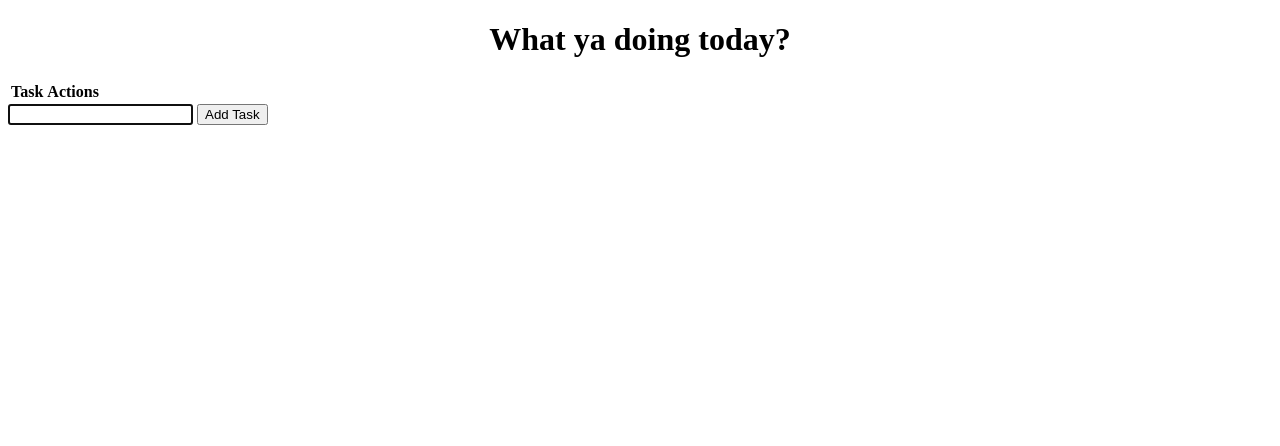
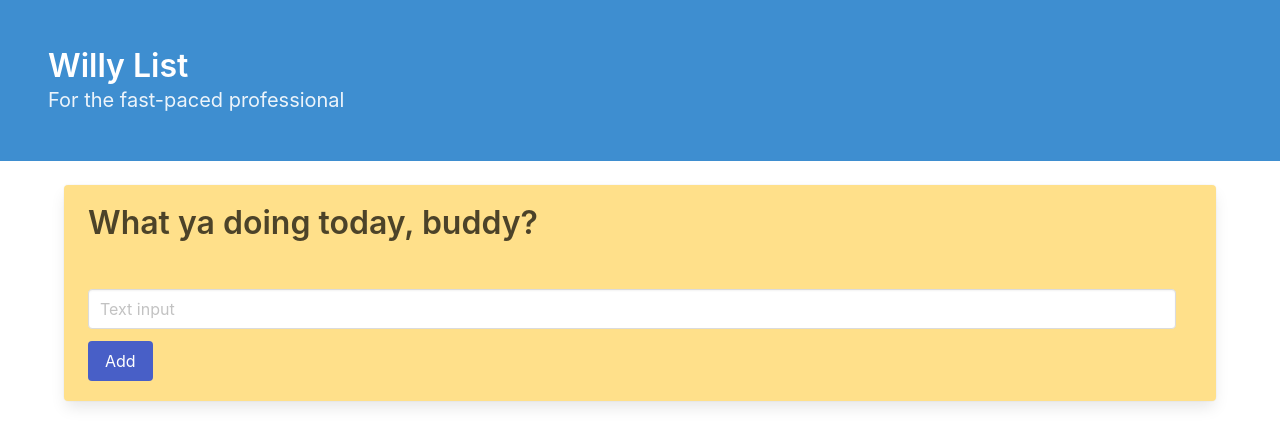
Before and after one commit to wilfredogaldamez/Willy-List, a Flask app: page /1 in a window 1280 px wide. Shown: the top 446 px of the page. Run offline with Flask 2, Linux system fonts and the light colour scheme; data that the repository does not hold is empty.

Commit message:
edited the ui for the page that displays todo items

```diff
--- a/templates/showlist.html
+++ b/templates/showlist.html
@@ -1,33 +1,67 @@
 {% extends 'base.html' %}
 
 {% block head %}
-<title>What ya doing today? </title>
+<meta charset="utf-8">
+<meta name="viewport" content="width=device-width, initial-scale=1">
+<title>WillyList</title>
+<link rel="stylesheet" href="https://cdn.jsdelivr.net/npm/bulma@0.9.3/css/bulma.min.css">
 {% endblock %}
 
 {% block body %}
-<div class="content">
-    <h1 style="text-align: center">What ya doing today?</h1>
-    <table>
-        <tr>
-            <th>Task</th>
-            <th>Actions</th>
-        </tr>
+<section class="hero is-info">
+    <div class="hero-body">
+        <p class="title">
+            Willy List
+        </p>
+        <p class="subtitle">
+            For the fast-paced professional
+        </p>
+
+    </div>
+</section>
+
+<br>
+<section>
+    <div class="container">
+        <div class="tile is-ancestor">
+            <div class="tile is-horizontal">
+                <div class="tile is-parent">
+                    <article class="tile is-child box notification is-warning">
+                        <p class="title">What ya doing today, buddy?</p>
                         {% for task in tasks %}
                         <tr>
-                <td>{{ task.content }}</td>
                             <td>
                                 <a href="/delete/{{task.id}}/{{vanity}}">Delete</a>
+                            </td>
+                            <td>- {{ task.content }}</td>
                             <br>
-                </td>
                         </tr>
                         {% endfor %}
-    </table>
-
+                        <br>
                         <div class="form">
                             <form action="/{{vanity}}" method="POST">
-            <input autofocus type="text" name="content" id="content">
-            <input type="submit" value="Add Task">
+                                <div class="field">
+                                    <div class="control">
+                                        <input class="input" type="text" placeholder="Text input" name="content"
+                                            id="content">
+                                    </div>
+                                </div>
+                                <div class="field">
+                                    <div class="control">
+                                        <button class="button is-link">Add</button>
+                                    </div>
+
+                                </div>
                             </form>
                         </div>
+                    </article>
                 </div>
+
+            </div>
+        </div>
+    </div>
+</section>
+
+
+
 {% endblock %}
```
Lines whose indentation alone changed are shown as unchanged.
